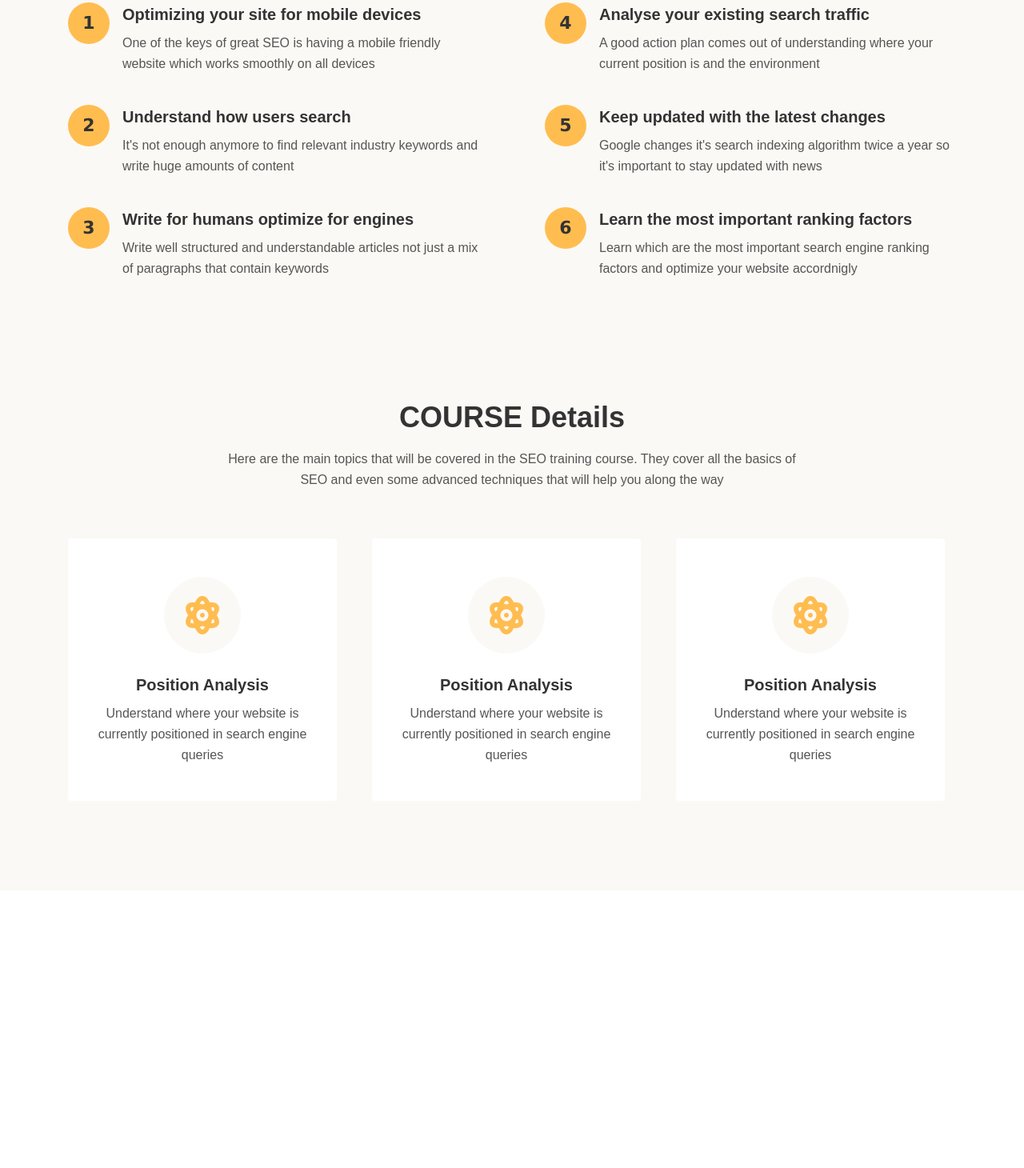
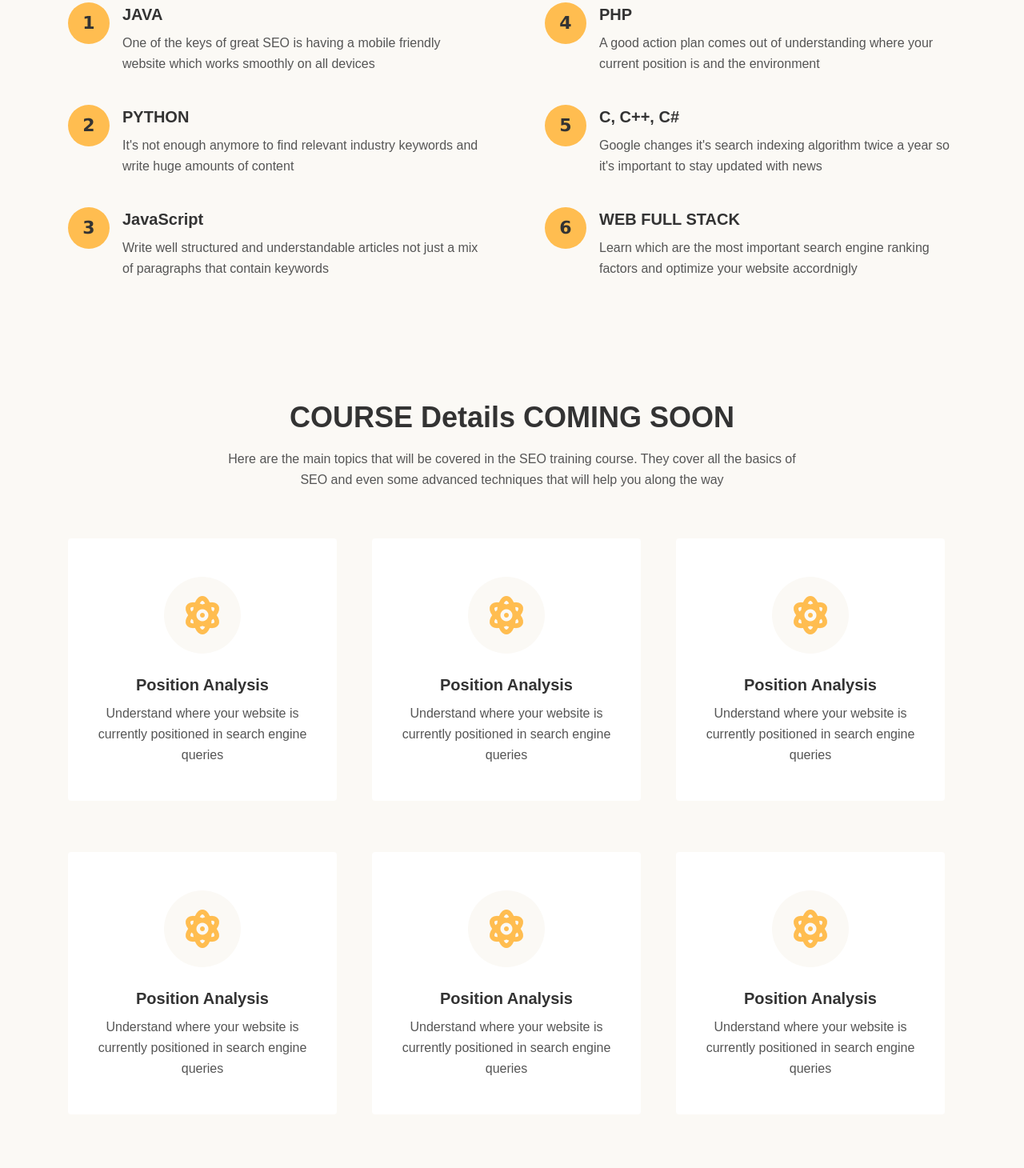
Before and after one commit to Nasimkhan7/Fiitindia, a plain HTML site: page About.html in a window 1280 px wide. Shown: the part 386-1846 px from the top of the page at 80% size. Before the commit the page ends 1499 px from the top, so only its background shows below. Drawn offline with nearby package versions, Linux system fonts and the light colour scheme; files whose address does not match are found by name.

Commit message:
Add files via upload

```diff
--- a/About.html
+++ b/About.html
@@ -97,21 +97,21 @@
                   <li class="media">
                       <i class="bullet">1</i>
                       <div class="media-body">
-                          <h4>Optimizing your site for mobile devices</h4>
+                          <h4>JAVA</h4>
                           <p>One of the keys of great SEO is having a mobile friendly website which works smoothly on all devices</p>
                       </div>
                   </li>
                   <li class="media">
                       <i class="bullet">2</i>
                       <div class="media-body">
-                          <h4>Understand how users search</h4>
+                          <h4>PYTHON</h4>
                           <p>It's not enough anymore to find relevant industry keywords and write huge amounts of content </p>
                       </div>
                   </li>
                   <li class="media">
                       <i class="bullet">3</i>
                       <div class="media-body">
-                          <h4>Write for humans optimize for engines</h4>
+                          <h4>JavaScript</h4>
                           <p>Write well structured and understandable articles not just a mix of paragraphs that contain keywords</p>
                       </div>
                   </li>
@@ -122,21 +122,21 @@
                   <li class="media">
                       <i class="bullet">4</i>
                       <div class="media-body">
-                          <h4>Analyse your existing search traffic</h4>
+                          <h4>PHP</h4>
                           <p>A good action plan comes out of understanding where your current position is and the environment</p>
                       </div>
                   </li>
                   <li class="media">
                       <i class="bullet">5</i>
                       <div class="media-body">
-                          <h4>Keep updated with the latest changes</h4>
+                          <h4>C, C++, C#</h4>
                           <p>Google changes it's search indexing algorithm twice a year so it's important to stay updated with news</p>
                       </div>
                   </li>
                   <li class="media">
                       <i class="bullet">6</i>
                       <div class="media-body">
-                          <h4>Learn the most important ranking factors</h4>
+                          <h4>WEB FULL STACK </h4>
                           <p>Learn which are the most important search engine ranking factors and optimize your website accordnigly</p>
                       </div>
                   </li>
@@ -167,7 +167,7 @@
   <div class="container">
       <div class="row">
           <div class="col-lg-12">
-              <h2>COURSE Details</h2>
+              <h2>COURSE Details COMING SOON</h2>
               <p class="p-heading">Here are the main topics that will be covered in the SEO training course. They cover all the basics of SEO and even some advanced techniques that will help you along the way</p>
           </div> <!-- end of col -->
       </div> <!-- end of row -->
@@ -214,6 +214,7 @@
               </div>
               <!-- end of card -->
               </div>
+
               <!-- Card -->
 
 
@@ -224,6 +225,60 @@
               <!-- end of card -->
 
           </div> <!-- end of col -->
+          <div class="row">
+            <div class="col-ms-6 col-md-4 col-lg-4 ">
+
+                <!-- Card -->
+                <div class="card">
+                    <div class="card-image">
+                        <i class="fas fa-atom"></i>
+                    </div>
+                    <div class="card-body">
+                        <h4 class="card-title">Position Analysis</h4>
+                        <p>Understand where your website is currently positioned in search engine queries</p>
+                    </div>
+                </div>
+                <!-- end of card -->
+                </div>
+            <div class="col-ms-6 col-md-4 col-lg-4 ">
+
+                <!-- Card -->
+                <div class="card">
+                    <div class="card-image">
+                        <i class="fas fa-atom"></i>
+                    </div>
+                    <div class="card-body">
+                        <h4 class="card-title">Position Analysis</h4>
+                        <p>Understand where your website is currently positioned in search engine queries</p>
+                    </div>
+                </div>
+                <!-- end of card -->
+                </div>
+            <div class="col-ms-6 col-md-4 col-lg-4 ">
+
+                <!-- Card -->
+                <div class="card">
+                    <div class="card-image">
+                        <i class="fas fa-atom"></i>
+                    </div>
+                    <div class="card-body">
+                        <h4 class="card-title">Position Analysis</h4>
+                        <p>Understand where your website is currently positioned in search engine queries</p>
+                    </div>
+                </div>
+                <!-- end of card -->
+                </div>
+
+                <!-- Card -->
+
+
+
+
+
+
+                <!-- end of card -->
+
+            </div>
       </div> <!-- end of row -->
   </div> <!-- end of container -->
 
```
Also changed, not shown: index.html (+1 -1 lines).
